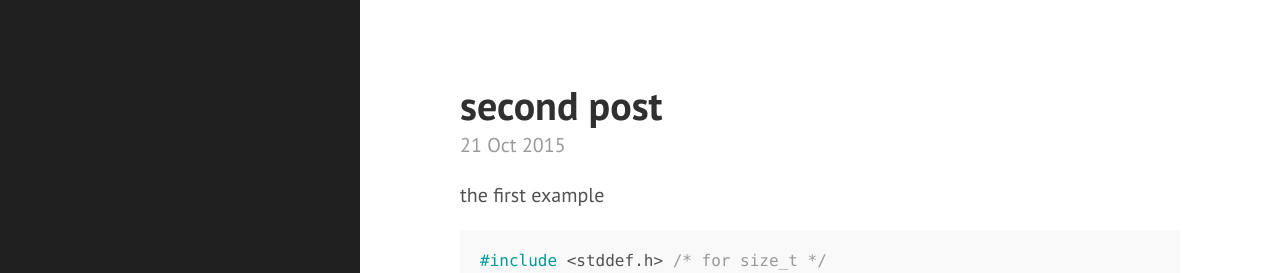
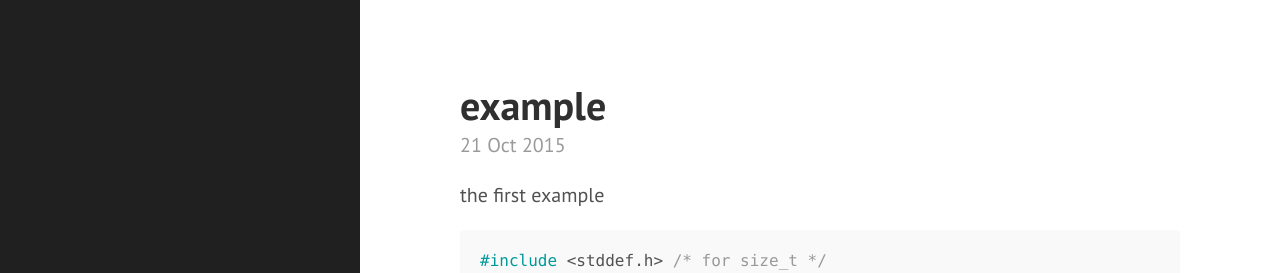
Before and after one commit to Roger8/Roger8.github.io, a Jekyll site: the page built from _posts/2015-10-21-second.markdown, in a window 1280 px wide and 1284 px high. Shown: the top 273 px of the window. Built offline with Jekyll 4.4.1, drawn with Linux system fonts in a browser that asks for light colours.

Commit message:
Update 2015-10-21-second.markdown

````diff
--- a/_posts/2015-10-21-second.markdown
+++ b/_posts/2015-10-21-second.markdown
@@ -1,9 +1,11 @@
 ---
 published: true
-title: second post
+title: example
 layout: post
 ---
+
 the first example
+
 ```cpp
 #include <stddef.h> /* for size_t */
 size_t strlen(const char *s) {
````
